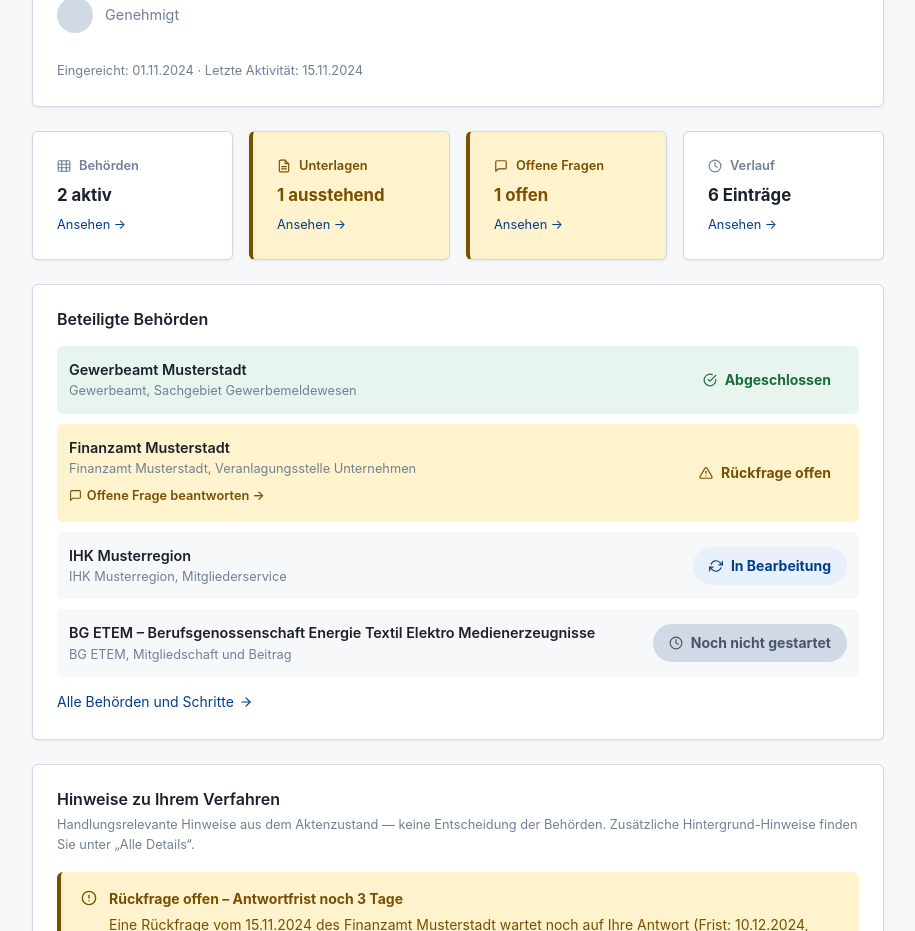
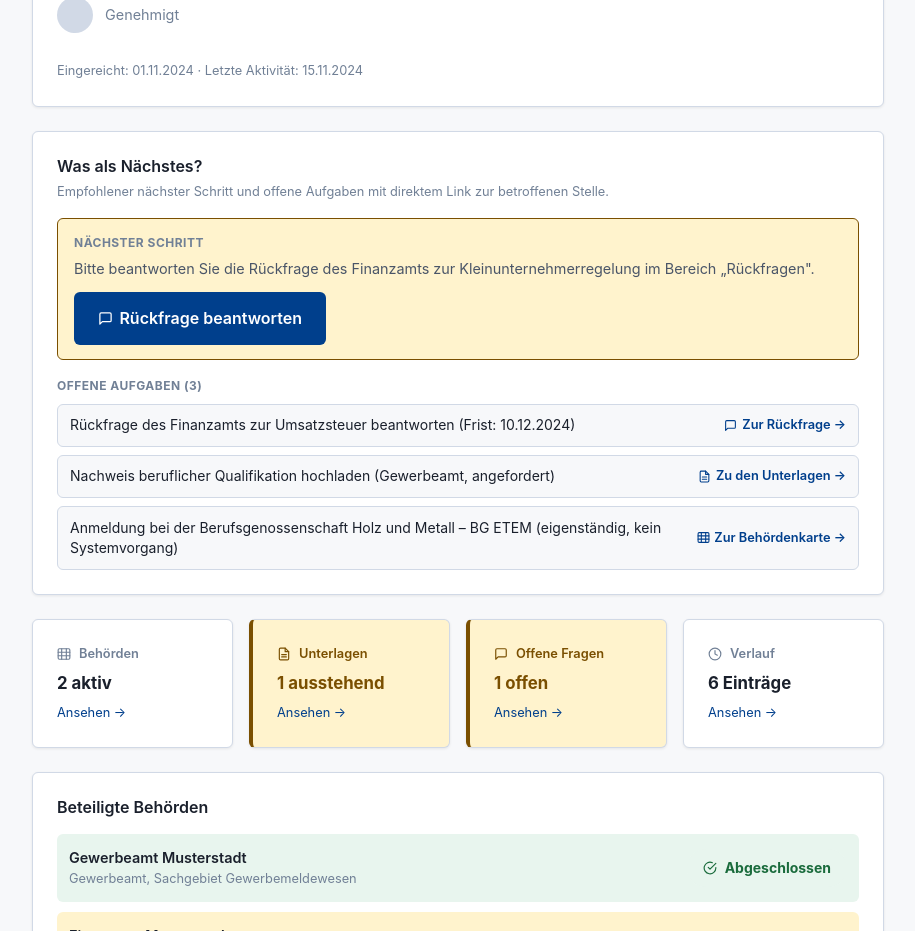
Before and after one commit to d0npedro/open-state, a Next.js app in the folder demo/: page /gruendung in a window 1280 px wide. Shown: the part 800-1731 px from the top of the page, without its empty margins (182-1097 px from the left). Built offline with nearby package versions, Linux system fonts and the light colour scheme.

Commit message:
feat(ug): Übersicht nächster Schritt und offene Aufgaben mit Deep-Links

```diff
--- a/demo/app/gruendung/page.tsx
+++ b/demo/app/gruendung/page.tsx
@@ -5,6 +5,7 @@ import { useGruendungState } from '@/context/GruendungStateContext';
 import { berechneFairnessSignaleGruendung } from '@/lib/fairness/gruendung-rules';
 import { Icon } from '@/components/Icon';
 import type { IconName } from '@/components/Icon';
+import type { GruendungsAkte } from '@/types/gruendung';
 
 const statusFlow = [
   { key: 'EINGEREICHT',             label: 'Eingereicht'     },
@@ -24,6 +25,100 @@ const statusToChip: Record<string, { label: string; css: string; icon: IconName
   GENEHMIGT:               { label: 'Genehmigt',                css: 'status-chip-success', icon: 'check-circle'  },
 };
 
+/** Ziel-Link für eine offene Aufgabe aus Klartext + aktuellem Aktenzustand. */
+function aufgabeZiel(
+  text: string,
+  akte: GruendungsAkte
+): { href: string; cta: string; icon: IconName; testKey: string } | null {
+  const t = text.toLowerCase();
+
+  if (t.includes('rückfrage')) {
+    const rq = akte.rueckfragen.find(r => !r.beantwortet);
+    if (!rq) return null;
+    return {
+      href: `/gruendung/rueckfragen#rq-${rq.id}`,
+      cta: 'Zur Rückfrage',
+      icon: 'chat',
+      testKey: `rq-${rq.id}`,
+    };
+  }
+
+  if (
+    t.includes('hochladen') ||
+    t.includes('unterlage') ||
+    t.includes('qualifikation') ||
+    t.includes('nachweis')
+  ) {
+    const dok = akte.dokumente.find(
+      d => d.status === 'ANGEFORDERT' || d.status === 'ABGELEHNT'
+    );
+    if (!dok) return null;
+    return {
+      href: `/gruendung/dokumente#dok-${dok.id}`,
+      cta: 'Zu den Unterlagen',
+      icon: 'file',
+      testKey: `dok-${dok.id}`,
+    };
+  }
+
+  if (
+    t.includes('berufsgenossenschaft') ||
+    t.includes('bg etem') ||
+    (t.includes('bg ') && t.includes('anmeldung'))
+  ) {
+    const bg = akte.beteiligteBehörden.find(b => b.typ === 'BERUFSGENOSSENSCHAFT');
+    if (!bg) return null;
+    return {
+      href: `/gruendung/behoerden#beh-${bg.id}`,
+      cta: 'Zur Behördenkarte',
+      icon: 'building',
+      testKey: `beh-${bg.id}`,
+    };
+  }
+
+  return {
+    href: '/gruendung/behoerden',
+    cta: 'Zu den Behörden',
+    icon: 'building',
+    testKey: 'behoerden',
+  };
+}
+
+/** Primärer CTA zum naechsterSchritt-Text (gleiche Heuristik wie Aufgaben). */
+function naechsterSchrittZiel(
+  akte: GruendungsAkte
+): { href: string; cta: string; icon: IconName } | null {
+  const offeneRq = akte.rueckfragen.find(r => !r.beantwortet);
+  if (offeneRq) {
+    return {
+      href: `/gruendung/rueckfragen#rq-${offeneRq.id}`,
+      cta: 'Rückfrage beantworten',
+      icon: 'chat',
+    };
+  }
+  const fehlendesDok = akte.dokumente.find(
+    d => d.status === 'ANGEFORDERT' || d.status === 'ABGELEHNT'
+  );
+  if (fehlendesDok) {
+    return {
+      href: `/gruendung/dokumente#dok-${fehlendesDok.id}`,
+      cta: 'Unterlage hochladen',
+      icon: 'file',
+    };
+  }
+  const bg = akte.beteiligteBehörden.find(
+    b => b.typ === 'BERUFSGENOSSENSCHAFT' && b.status === 'NICHT_GESTARTET'
+  );
+  if (bg) {
+    return {
+      href: `/gruendung/behoerden#beh-${bg.id}`,
+      cta: 'BG-Hinweis ansehen',
+      icon: 'building',
+    };
+  }
+  return null;
+}
+
 export default function GruendungPage() {
   const { akte } = useGruendungState();
   const chip = statusToChip[akte.status] ?? { label: akte.status, css: 'status-chip-neutral', icon: 'info' as IconName };
@@ -36,6 +131,12 @@ export default function GruendungPage() {
     s => s.prioritaet === 'RELEVANT' || s.prioritaet === 'HINWEIS'
   );
   const weitereInfoCount = alleFairnessSignale.filter(s => s.prioritaet === 'INFO').length;
+  const schrittZiel = naechsterSchrittZiel(akte);
+  const aufgabenMitZiel = akte.offeneAufgaben.map((text, idx) => ({
+    text,
+    idx,
+    ziel: aufgabeZiel(text, akte),
+  }));
 
   const flowKey = isRueckfrage ? 'IN_BEARBEITUNG' : akte.status;
   const currentIndex = statusFlow.findIndex(s => s.key === flowKey);
@@ -114,6 +215,97 @@ export default function GruendungPage() {
           Eingereicht: {akte.ersteinreichung} · Letzte Aktivität: {akte.letzteAktualisierung}
         </p>
       </div>
+
+      {/* ─── Nächster Schritt & offene Aufgaben ─────────────────── */}
+      {(akte.naechsterSchritt || aufgabenMitZiel.length > 0) && (
+        <div className="card" data-testid="uebersicht-naechste-schritte">
+          <h2 style={{ fontSize: '1rem', marginBottom: '0.35rem' }}>
+            Was als Nächstes?
+          </h2>
+          <p style={{ fontSize: '0.8rem', color: 'var(--color-text-muted)', margin: '0 0 1rem' }}>
+            Empfohlener nächster Schritt und offene Aufgaben mit direktem Link zur betroffenen Stelle.
+          </p>
+
+          {akte.naechsterSchritt && (
+            <div
+              data-testid="uebersicht-naechster-schritt"
+              style={{
+                padding: '0.875rem 1rem',
+                borderRadius: 'var(--radius)',
+                background: isRueckfrage ? 'var(--color-warning-light)' : 'var(--color-primary-light)',
+                border: `1px solid ${isRueckfrage ? 'var(--color-warning)' : 'var(--color-border)'}`,
+                marginBottom: aufgabenMitZiel.length > 0 ? '1rem' : 0,
+              }}
+            >
+              <div style={{ fontSize: '0.75rem', fontWeight: 700, textTransform: 'uppercase', letterSpacing: '0.04em', color: 'var(--color-text-muted)', marginBottom: '0.35rem' }}>
+                Nächster Schritt
+              </div>
+              <p style={{ margin: 0, fontSize: '0.9rem', lineHeight: 1.5 }}>{akte.naechsterSchritt}</p>
+              {schrittZiel && (
+                <Link
+                  href={schrittZiel.href}
+                  className="btn btn-primary"
+                  data-testid="uebersicht-naechster-schritt-cta"
+                  style={{ display: 'inline-flex', alignItems: 'center', gap: '0.4rem', marginTop: '0.75rem' }}
+                  aria-label={schrittZiel.cta}
+                >
+                  <Icon name={schrittZiel.icon} size={15} />
+                  {schrittZiel.cta}
+                </Link>
+              )}
+            </div>
+          )}
+
+          {aufgabenMitZiel.length > 0 && (
+            <div data-testid="uebersicht-offene-aufgaben">
+              <div style={{ fontSize: '0.75rem', fontWeight: 700, textTransform: 'uppercase', letterSpacing: '0.04em', color: 'var(--color-text-muted)', marginBottom: '0.5rem' }}>
+                Offene Aufgaben ({aufgabenMitZiel.length})
+              </div>
+              <ul style={{ listStyle: 'none', margin: 0, padding: 0, display: 'flex', flexDirection: 'column', gap: '0.5rem' }}>
+                {aufgabenMitZiel.map(({ text, idx, ziel }) => (
+                  <li
+                    key={`${idx}-${text.slice(0, 24)}`}
+                    data-testid={`uebersicht-aufgabe-${idx}`}
+                    style={{
+                      display: 'flex',
+                      flexWrap: 'wrap',
+                      alignItems: 'center',
+                      justifyContent: 'space-between',
+                      gap: '0.5rem 0.75rem',
+                      padding: '0.65rem 0.75rem',
+                      borderRadius: 'var(--radius)',
+                      background: 'var(--color-neutral-light)',
+                      border: '1px solid var(--color-border)',
+                    }}
+                  >
+                    <span style={{ fontSize: '0.875rem', lineHeight: 1.45, flex: '1 1 12rem' }}>{text}</span>
+                    {ziel && (
+                      <Link
+                        href={ziel.href}
+                        data-testid={`uebersicht-aufgabe-link-${ziel.testKey}`}
+                        style={{
+                          display: 'inline-flex',
+                          alignItems: 'center',
+                          gap: '0.3rem',
+                          fontSize: '0.8rem',
+                          fontWeight: 600,
+                          color: 'var(--color-primary)',
+                          textDecoration: 'none',
+                          flexShrink: 0,
+                        }}
+                        aria-label={`${ziel.cta}: ${text}`}
+                      >
+                        <Icon name={ziel.icon} size={13} />
+                        {ziel.cta} →
+                      </Link>
+                    )}
+                  </li>
+                ))}
+              </ul>
+            </div>
+          )}
+        </div>
+      )}
 
       {/* ─── Schnellzugriff ─────────────────────────────────────── */}
       <div style={{ display: 'grid', gridTemplateColumns: 'repeat(auto-fit, minmax(200px, 1fr))', gap: '1rem' }}>
```
Also changed, not shown: 2 other files (tests, documents, lock files or other folders).
